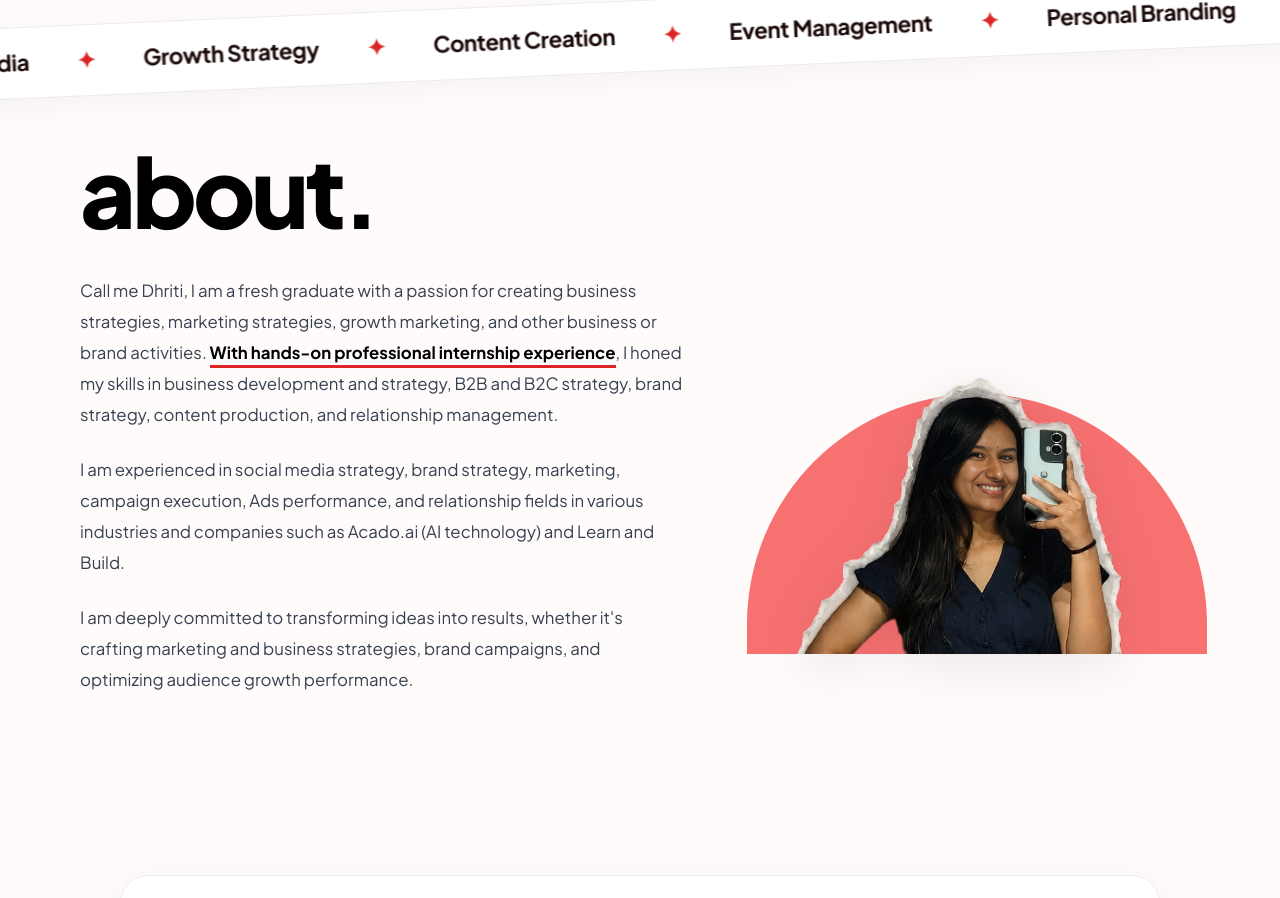
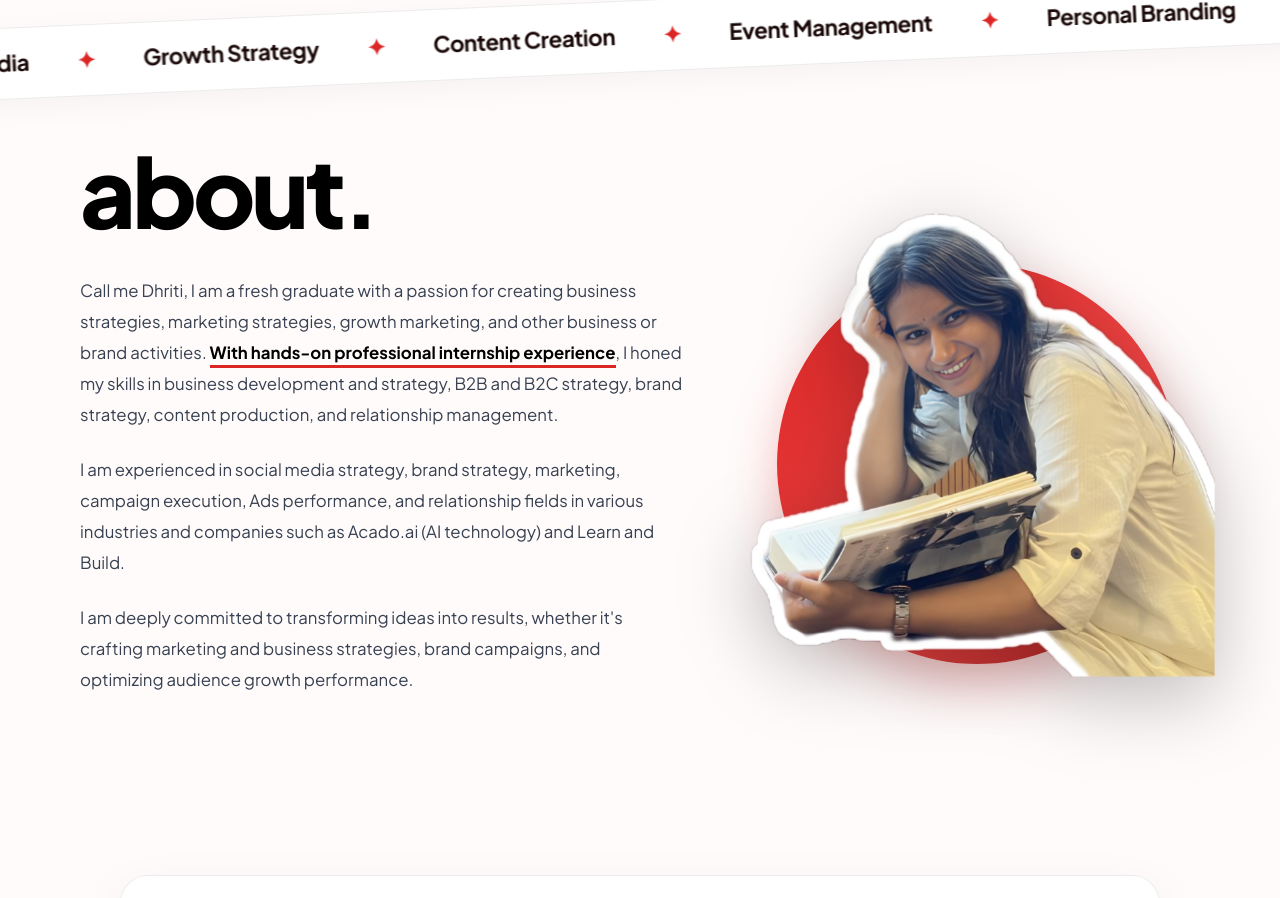
Before and after one commit to Rohit-0226/Dhriti-Portfolio, a React (Vite) app: page / in a window 1280 px wide. Shown: the part 898-1796 px from the top of the page. Built offline with nearby package versions, Linux system fonts and the light colour scheme; the HTML template or start-up script is replaced by a standard one; a web font is replaced by a local one.

Commit message:
update: replace About section image with reading book cutout popping out of glowing red circle

```diff
--- a/src/App.tsx
+++ b/src/App.tsx
@@ -13,6 +13,7 @@ import {
   type Variants,
 } from 'framer-motion'
 import dhritiTransparentImg from './imports/dhriti_transparent.webp'
+import dhritiAboutImg from './imports/dhriti_cutout.jpg'
 import doctorsEventImg1 from './imports/doctors_event_1.jpg'
 import doctorsEventImg2 from './imports/doctors_event_2.jpg'
 import reelImg1 from './imports/reel_1.jpg'
@@ -1126,32 +1127,33 @@ function About() {
               minHeight: isMobile ? 'clamp(360px, 92vw, 470px)' : '460px',
             }}
           >
-            {/* Solid Clean Red/Coral Semi-Circle Arch (Matching Reference Screenshot) */}
+            {/* Glowing Red Circle Background */}
             <div style={{
               position: 'absolute',
-              bottom: 0,
-              width: isMobile ? 'min(340px, 88vw)' : '460px',
-              height: isMobile ? 'clamp(180px, 46vw, 260px)' : '260px',
-              borderTopLeftRadius: '230px',
-              borderTopRightRadius: '230px',
-              background: '#F87171',
+              bottom: '10px',
+              width: isMobile ? 'min(300px, 80vw)' : '400px',
+              height: isMobile ? 'min(300px, 80vw)' : '400px',
+              borderRadius: '50%',
+              background: 'linear-gradient(135deg, #DC2626 0%, #EF4444 60%, #9B1C1C 100%)',
+              boxShadow: '0 20px 50px rgba(220, 38, 38, 0.28)',
               zIndex: 1,
             }} />
 
-            {/* Transparent Cutout Image */}
+            {/* Immersive 3D Pop-Out Cutout Image */}
             <img
-              src={dhritiTransparentImg}
+              src={dhritiAboutImg}
               alt="Dhriti Arora About"
               loading="lazy"
               decoding="async"
               style={{
                 position: 'relative',
                 zIndex: 5,
-                width: isMobile ? 'min(280px, 72vw)' : '370px',
-                height: isMobile ? 'clamp(360px, 92vw, 470px)' : '470px',
-                objectFit: 'cover',
-                objectPosition: 'top',
-                filter: 'drop-shadow(0 10px 25px rgba(0,0,0,0.08))',
+                width: isMobile ? 'min(350px, 90vw)' : '480px',
+                height: isMobile ? 'clamp(380px, 94vw, 490px)' : '510px',
+                objectFit: 'contain',
+                objectPosition: 'bottom center',
+                filter: 'drop-shadow(0 20px 35px rgba(0,0,0,0.25))',
+                transform: 'translateY(-18px) scale(1.08)',
               }}
             />
           </m.div>
```
Also changed, not shown: src/imports/dhriti_cutout.jpg.
